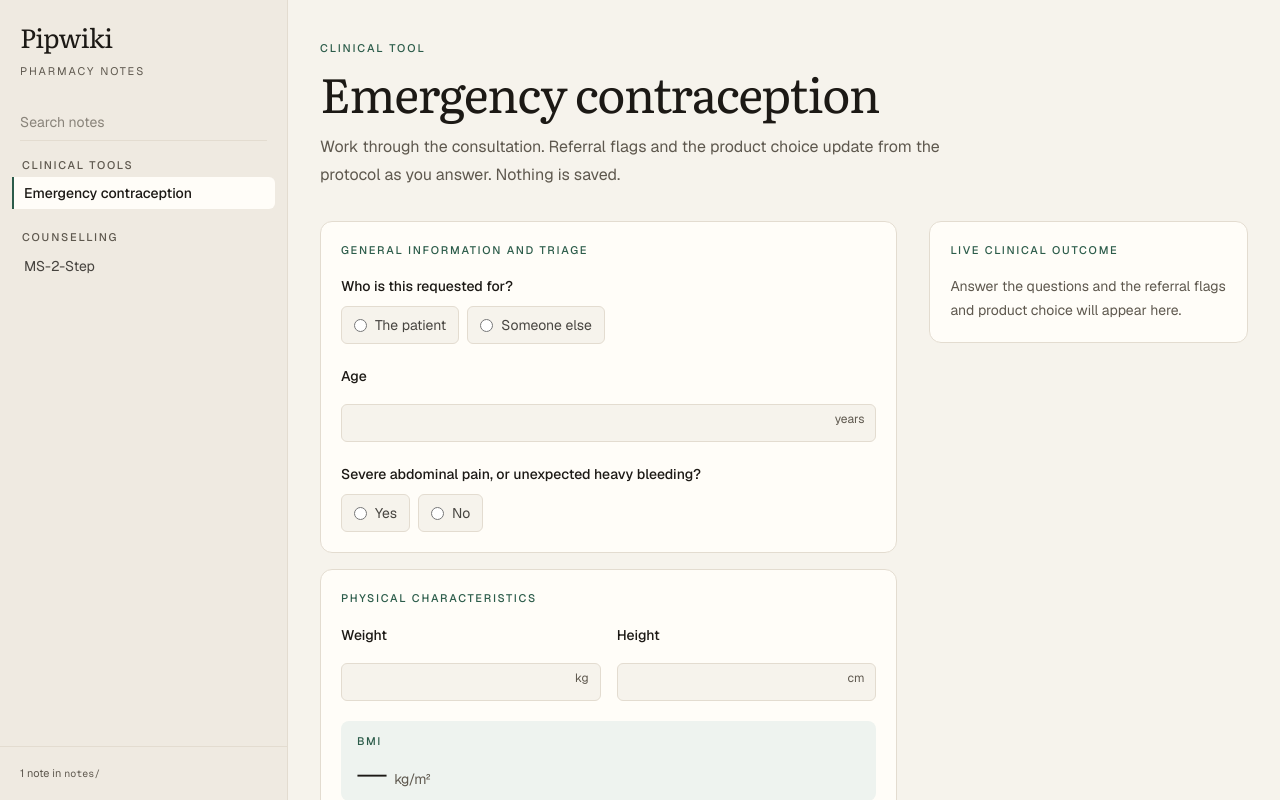
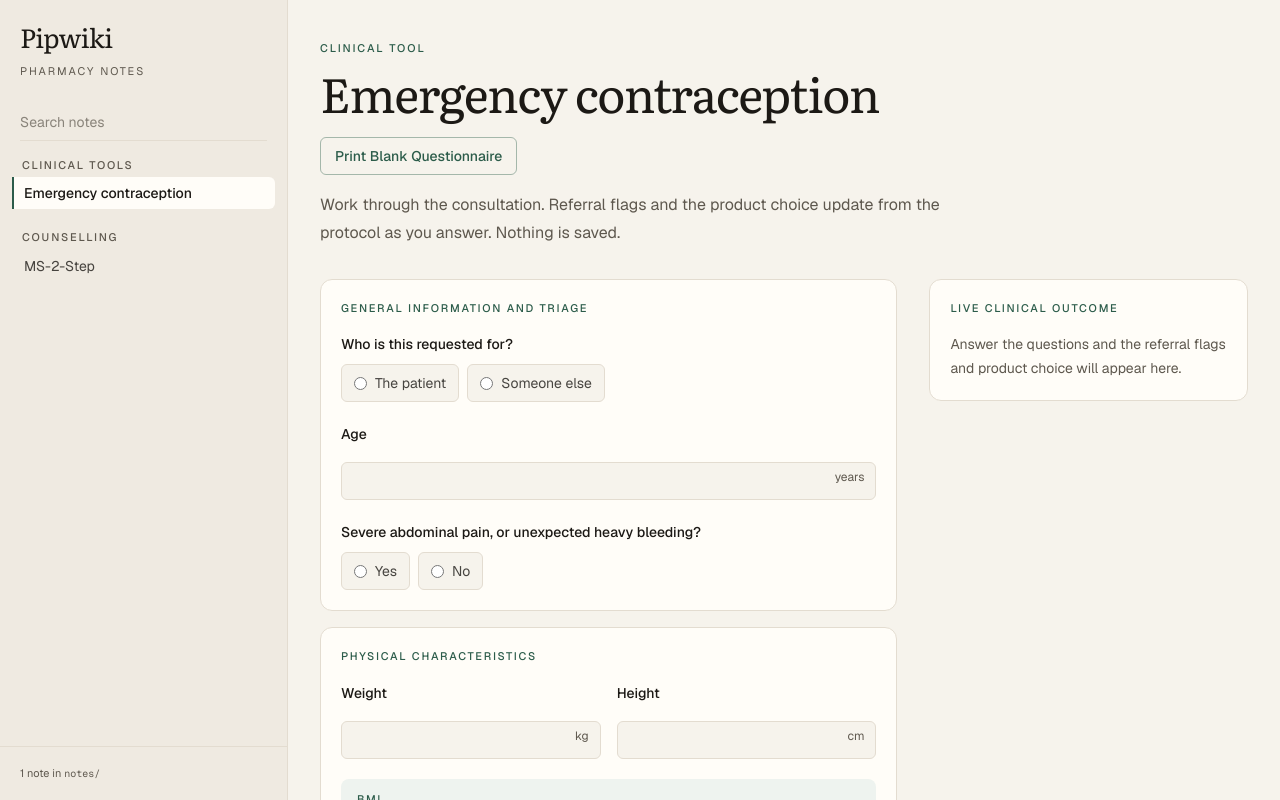
Before and after one commit to mosxp/pipwiki, a Next.js app: page /ec-triage in a window 1280 px wide. Built offline with nearby package versions, Linux system fonts and the light colour scheme.

Commit message:
Add blank questionnaire print button to EC triage tool

```diff
--- a/app/ec-triage/page.tsx
+++ b/app/ec-triage/page.tsx
@@ -1177,6 +1177,14 @@ export default function EcTriagePage() {
         <h1 className="mt-3 font-serif text-4xl tracking-tight text-ink md:text-5xl">
           Emergency contraception
         </h1>
+        <a
+          href="/ec-blank-questionnaire.pdf"
+          target="_blank"
+          rel="noopener noreferrer"
+          className="mt-5 inline-flex items-center rounded-md border border-moss/40 bg-transparent px-3.5 py-2 text-sm font-medium text-moss print:hidden hover:border-moss hover:bg-[var(--step-bg)]"
+        >
+          Print Blank Questionnaire
+        </a>
         <p className="mt-4 text-base leading-7 text-ink-soft">
           Work through the consultation. Referral flags and the product choice
           update from the protocol as you answer. Nothing is saved.
```
Also changed, not shown: 1 other file (tests, documents, lock files or other folders).
